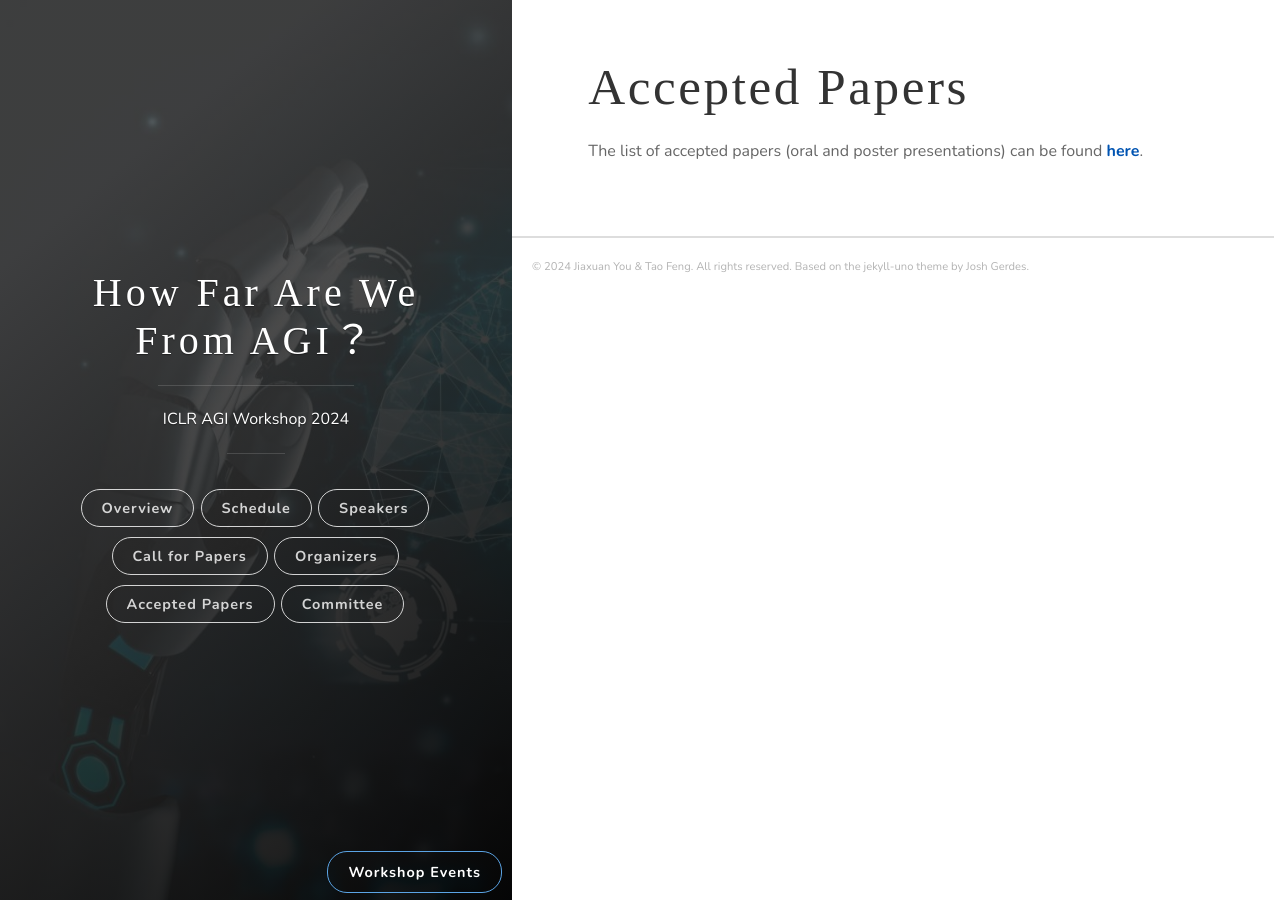
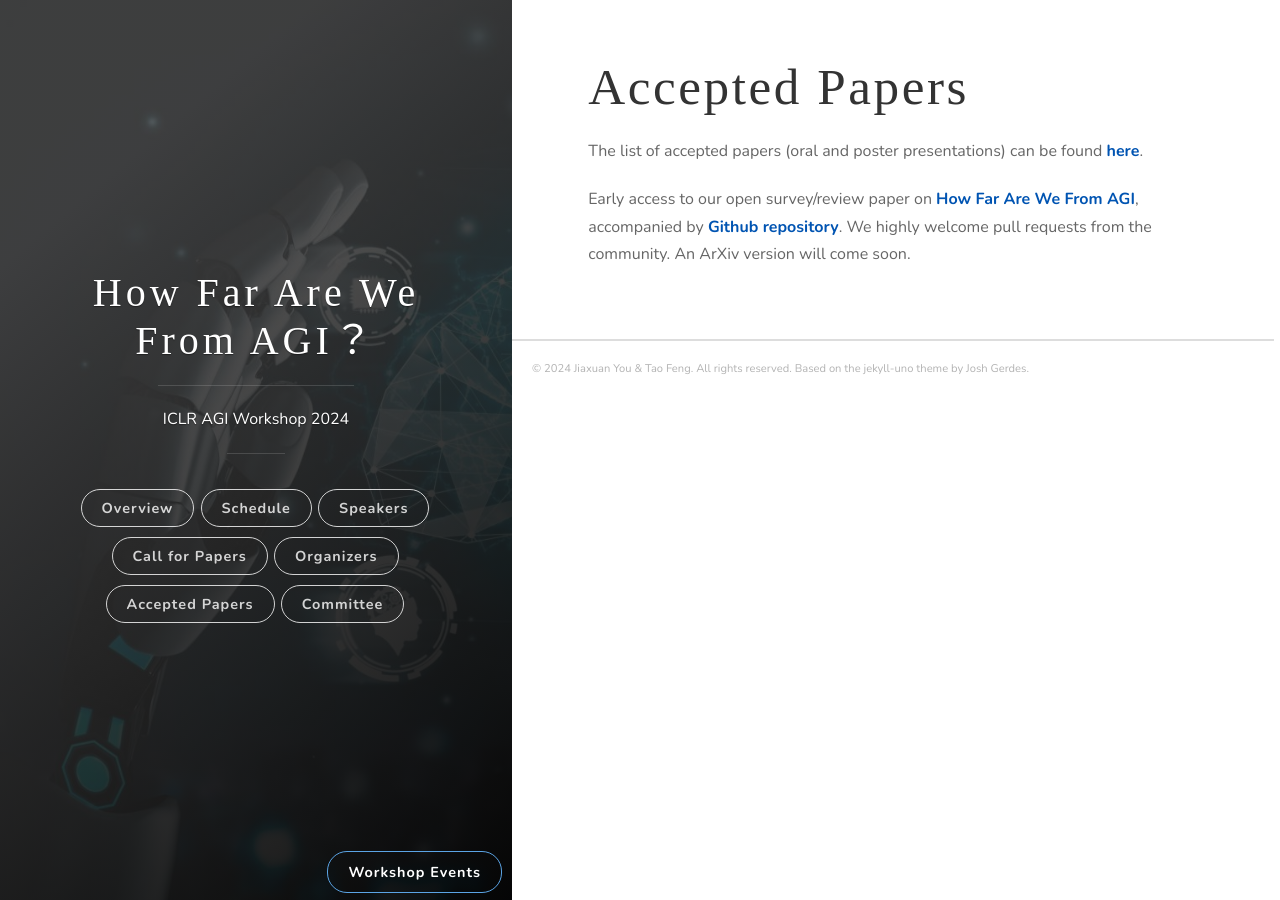
Before and after one commit to AGIWorkshop/agiworkshop.github.io, a Jekyll site: the page built from _posts/2024/papers.md, in a window 1280 px wide. Built offline with Jekyll 4.4.1, drawn with Linux system fonts in a browser that asks for light colours; some web fonts are replaced.

Commit message:
Update papers.md

```diff
--- a/_posts/2024/papers.md
+++ b/_posts/2024/papers.md
@@ -12,3 +12,5 @@ td {
 </style>
 
 The list of accepted papers (oral and poster presentations) can be found **[here](https://openreview.net/group?id=ICLR.cc/2024/Workshop/AGI#tab-accept-oral)**.
+
+Early access to our open survey/review paper on **[How Far Are We From AGI](files/How_far_are_we_from_AGI_preprint.pdf)**, accompanied by **[Github repository](https://github.com/ulab-uiuc/AGI-survey)**. We highly welcome pull requests from the community. An ArXiv version will come soon.
```
